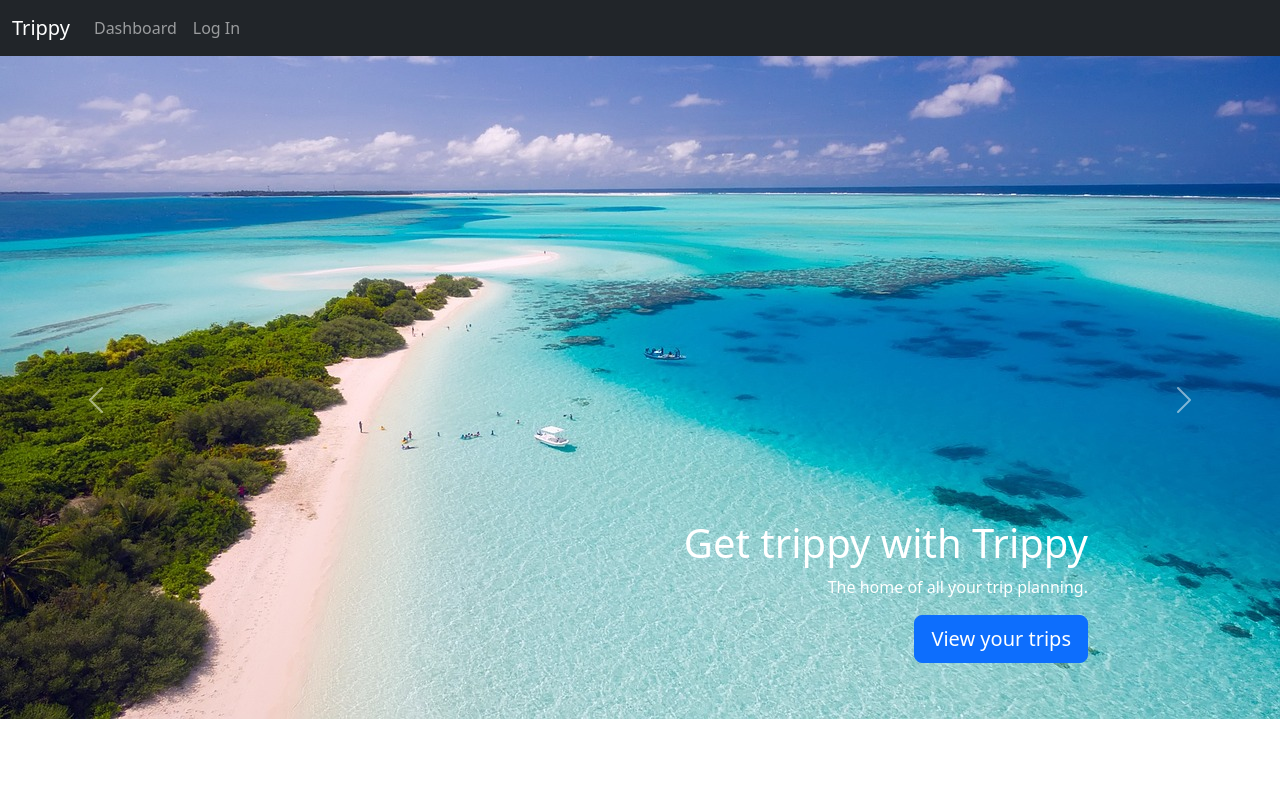
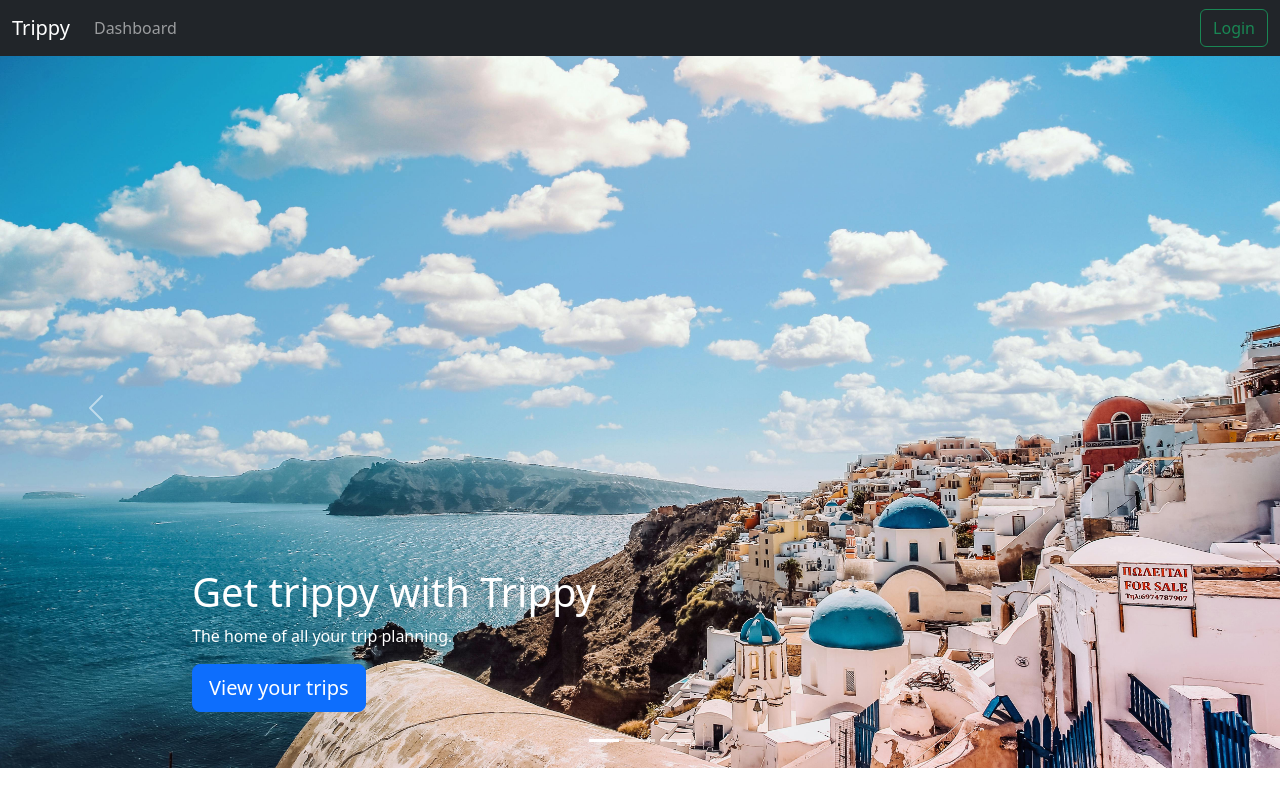
Before and after one commit to bcscc/trippy, a React (Create React App) app: page / in a window 1280 px wide. Shown: the top 806 px of the page. Built offline with nearby package versions, Linux system fonts and the light colour scheme.

Commit message:
Fix Frontend

```diff
--- /dev/null
+++ b/src/App.css
@@ -0,0 +1,8 @@
+body {
+    padding-top: 3rem;
+    padding-bottom: 3rem;
+}
+
+.carousel-item {
+    height: 45rem;
+}
--- a/src/App.js
+++ b/src/App.js
@@ -4,11 +4,11 @@ import { BrowserRouter as Router, Route, Routes, Link } from 'react-router-dom';
 import Home from "./components/Home";
 import Dashboard from "./components/Dashboard";
 import LogIn from "./components/LogIn";
+import "./App.css";
 
 function App() {
   return (
     <Router>
-      <div className="App">
       <header data-bs-theme="dark">
         <nav className="navbar navbar-expand-md navbar-dark fixed-top bg-dark">
           <div className="container-fluid">
@@ -21,10 +21,8 @@ function App() {
                 <li className="nav-item">
                   <Link className="nav-link" to="/dashboard">Dashboard</Link>
                 </li>
-                <li className="nav-item">
-                  <Link className="nav-link" to="/login">Log In</Link>
-                </li>
               </ul>
+              <Link className="btn btn-outline-success" to="/login">Login</Link>
             </div>
           </div>
         </nav>
@@ -34,7 +32,6 @@ function App() {
           <Route path="/dashboard" element={<Dashboard />} />
           <Route path="/login" element={<LogIn />} />
         </Routes>
-      </div>
     </Router>
   );
 }
--- a/src/components/Dashboard.js
+++ b/src/components/Dashboard.js
@@ -25,7 +25,7 @@ export default function Dashboard() {
   }, []);
 
   return (
-    <div>
+    <main>
       <section
         className="py-5 text-center"
         style={{
@@ -61,6 +61,6 @@ export default function Dashboard() {
           </div>
         </div>
       </div>
-    </div>
+    </main>
   );
 }
--- a/src/components/Home.js
+++ b/src/components/Home.js
@@ -5,18 +5,19 @@ import 'bootstrap/dist/js/bootstrap.bundle.min.js';
 
 import image1 from './images/image1.jpg';
 import image2 from './images/image2.jpg';
+import image4 from './images/image4.jpg';
+
 
 
 export default function Home() {
   return (
-    <div>
+    <main>
       <div
         id="myCarousel"
-        className="carousel slide mb-6"
+        className="carousel slide mb-6 pointer-event"
         data-bs-ride="carousel"
         data-bs-interval="3000"
         data-bs-pause="false"
-        style={{ height: '800px' }}
       >
         <div className="carousel-indicators">
           <button
@@ -37,16 +38,15 @@ export default function Home() {
           ></button>
         </div>
 
-        <div className="carousel-inner" style={{ height: '100%' }}>
+        <div className="carousel-inner">
           <div className="carousel-item active">
             <img
-              src={image2}
+              src={image4}
               alt="First slide"
-              className="d-block w-100"
-              style={{ height: '100%', objectFit: 'cover' }}
+              className="d-block object-fit-cover w-100 h-100"
             />
             <div className="container">
-              <div className="carousel-caption text-end">
+              <div className="carousel-caption text-start">
                 <h1>Get trippy with Trippy</h1>
                 <p>The home of all your trip planning.</p>
                 <p>
@@ -62,11 +62,10 @@ export default function Home() {
             <img
               src={image2}
               alt="Second slide"
-              className="d-block w-100"
-              style={{ height: '100%', objectFit: 'cover' }}
+              className="d-block object-fit-cover w-100 h-100"
             />
             <div className="container">
-              <div className="carousel-caption text-end">
+              <div className="carousel-caption">
                 <h1>Get trippy with Trippy</h1>
                 <p>The home of all your trip planning.</p>
                 <p>
@@ -80,10 +79,9 @@ export default function Home() {
 
           <div className="carousel-item">
             <img
-              src={image2}
+              src={image1}
               alt="Third slide"
-              className="d-block w-100"
-              style={{ height: '100%', objectFit: 'cover' }}
+              className="d-block object-fit-cover w-100 h-100"
             />
             <div className="container">
               <div className="carousel-caption text-end">
@@ -125,6 +123,6 @@ export default function Home() {
           <span className="visually-hidden">Next</span>
         </button>
       </div>
-    </div>
+    </main>
   );
 }
--- a/src/components/LogIn.js
+++ b/src/components/LogIn.js
@@ -51,7 +51,8 @@ export default function LogIn() {
   const isLoggedIn = localStorage.getItem("token");
 
   return (
-    <div>
+    <main>
+      <div className="container">
         <h1>{isLoggedIn ? "Welcome" : "Login"}</h1>
         {!isLoggedIn && (
           <div>
@@ -74,5 +75,6 @@ export default function LogIn() {
         {isLoggedIn && <button onClick={handleLogout}>Logout</button>}
         <p>{message}</p>
       </div>
+    </main>
   );
 }
```
Lines whose indentation alone changed are shown as unchanged.
